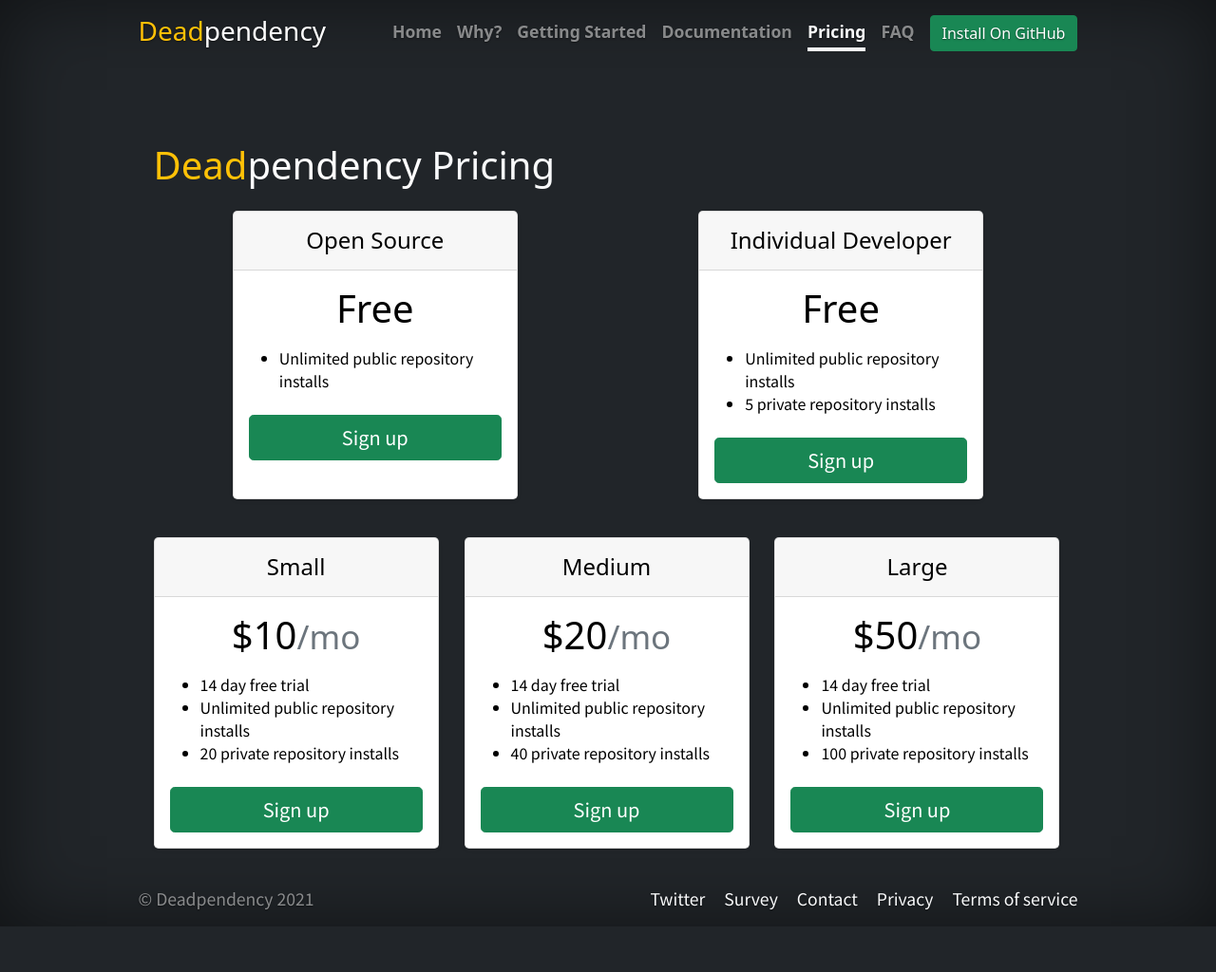
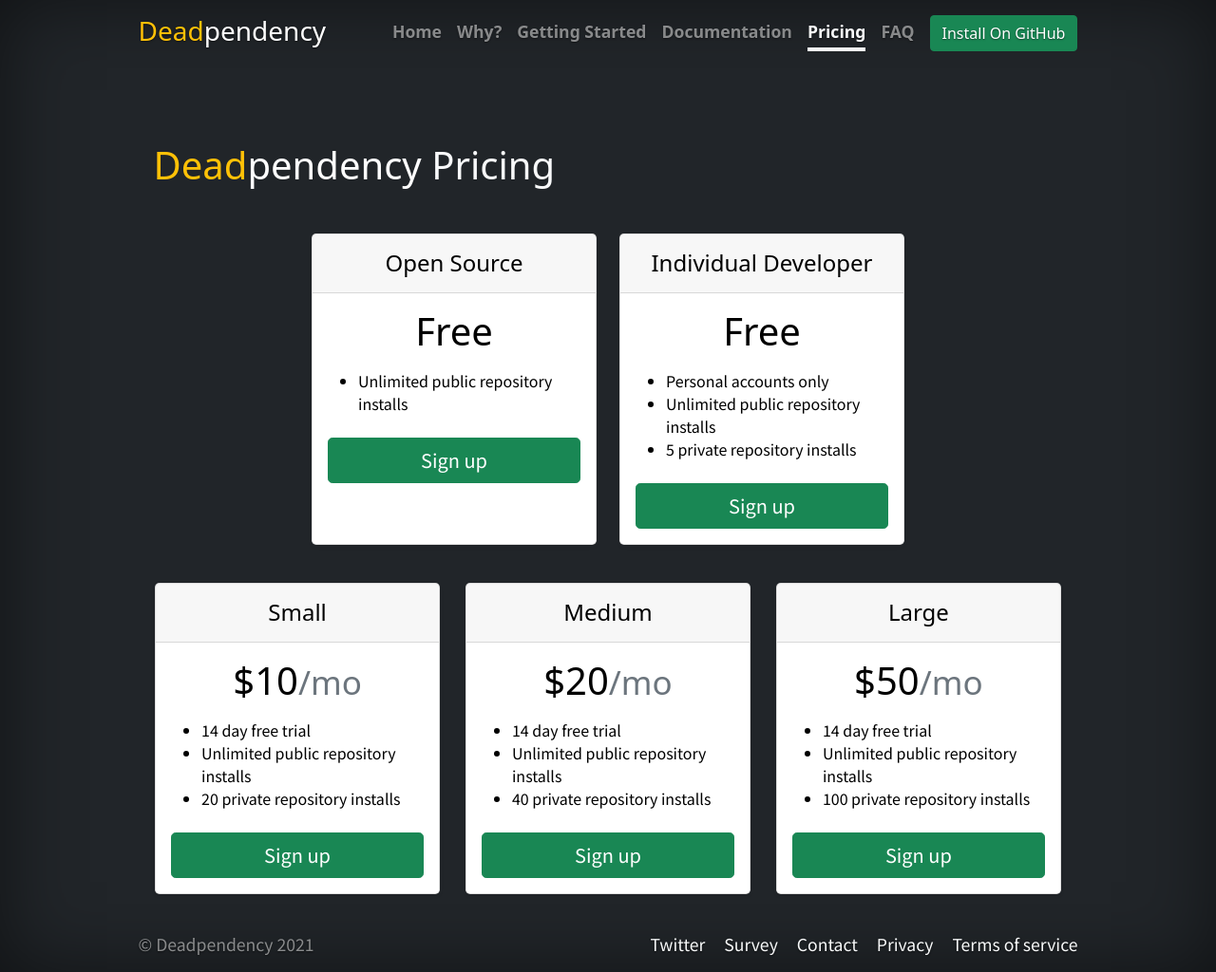
Before and after one commit to deadpendency/deadpendency.github.io, a Jekyll site: the page built from pricing.html, in a window 1280 px wide. Shown: the whole page at 95% size. Built offline with Jekyll 4.4.1, drawn with Linux system fonts in a browser that asks for light colours; nearby versions of some CDN libraries; before the commit the page ends 976 px from its top, so only the background shows below that.

Commit message:
Ok closer

```diff
--- a/_sass/global.scss
+++ b/_sass/global.scss
@@ -201,7 +201,7 @@
   }
 
   .card {
-    width: 300px;
+    max-width: 300px;
   }
 
   .card-body {
--- a/pricing.html
+++ b/pricing.html
@@ -9,8 +9,8 @@
 toc: false
 ---
 <div class="pricing-page text-lightcontainer">
-  <div class="row row-cols-1 row-cols-md-2 mb-3 text-center">
-    <div class="col d-flex justify-content-center">
+  <div class="row row-cols-1 row-cols-md-2 mb-3 mt-5 text-center">
+    <div class="col d-flex justify-content-md-end justify-content-sm-center">
       <div class="card mb-4 rounded-3 shadow-sm">
         <div class="card-header py-3">
           <h4 class="my-0 fw-normal">Open Source</h4>
@@ -24,7 +24,7 @@
         </div>
       </div>
     </div>
-    <div class="col d-flex justify-content-center">
+    <div class="col d-flex justify-content-md-start justify-content-sm-center">
       <div class="card mb-4 rounded-3 shadow-sm">
         <div class="card-header py-3">
           <h4 class="my-0 fw-normal">Individual Developer</h4>
@@ -32,6 +32,7 @@
         <div class="card-body">
           <h1 class="card-title pricing-card-title">Free</small></h1>
           <ul class="text-start mt-3 mb-4">
+            <li>Personal accounts only</li>
             <li>Unlimited public repository installs</li>
             <li>5 private repository installs</li>
           </ul>
@@ -41,7 +42,7 @@
     </div>
   </div>
   <div class="row row-cols-1 row-cols-md-3 mb-3 text-center">
-    <div class="col">
+    <div class="col d-flex justify-content-center">
       <div class="card mb-4 rounded-3 shadow-sm">
         <div class="card-header py-3 text-white">
           <h4 class="my-0 fw-normal">Small</h4>
@@ -57,7 +58,7 @@
         </div>
       </div>
     </div>
-    <div class="col">
+    <div class="col d-flex justify-content-center">
       <div class="card mb-4 rounded-3 shadow-sm">
         <div class="card-header py-3 text-white">
           <h4 class="my-0 fw-normal">Medium</h4>
@@ -73,7 +74,7 @@
         </div>
       </div>
     </div>
-    <div class="col">
+    <div class="col d-flex justify-content-center">
       <div class="card mb-4 rounded-3 shadow-sm">
         <div class="card-header py-3 text-white">
           <h4 class="my-0 fw-normal">Large</h4>
```
